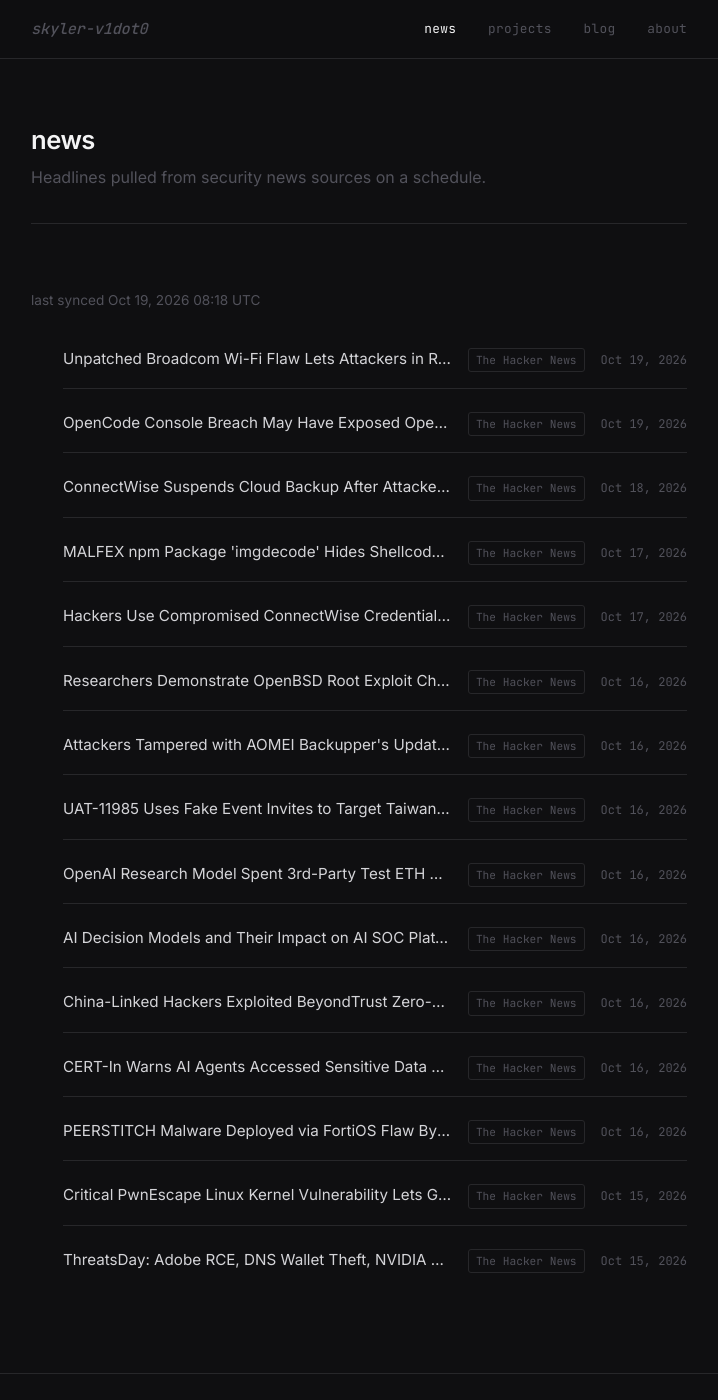
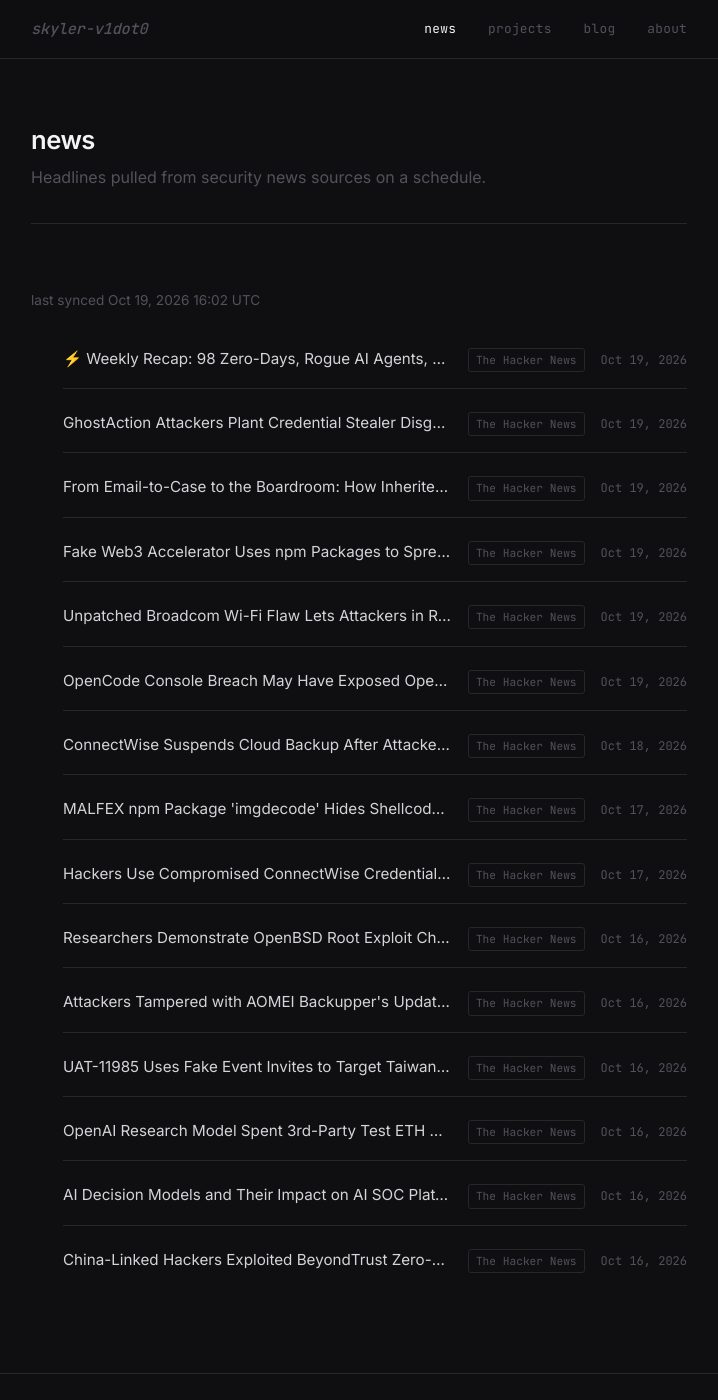
Before and after one commit to skyler-v1dot0/personal-site, a Jekyll site: the page built from news.html, in a window 1280 px wide and 1400 px high. Shown: the whole window, without its empty margins (281-999 px from the left). Built offline with Jekyll 4.4.1, drawn with Linux system fonts in a browser that asks for light colours.

Commit message:
chore: sync news feed [skip ci]

```diff
--- a/_data/news.yml
+++ b/_data/news.yml
@@ -1,6 +1,26 @@
 ---
-updated_at: '2026-10-19T08:18:38Z'
+updated_at: '2026-10-19T16:02:49Z'
 items:
+- title: "⚡ Weekly Recap: 98 Zero-Days, Rogue AI Agents, $100M Crypto Theft, 700 Supermarkets
+    Hit and More"
+  url: https://thehackernews.com/2026/10/weekly-recap-98-zero-days-rogue-ai.html
+  source: The Hacker News
+  published: '2026-10-19T14:14:07Z'
+- title: GhostAction Attackers Plant Credential Stealer Disguised as Font in 94 GitHub
+    Repositories
+  url: https://thehackernews.com/2026/10/ghostaction-attackers-plant-credential.html
+  source: The Hacker News
+  published: '2026-10-19T13:05:45Z'
+- title: 'From Email-to-Case to the Boardroom: How Inherited Agents Break Governance
+    Built for Software'
+  url: https://thehackernews.com/2026/10/from-email-to-case-to-boardroom-how.html
+  source: The Hacker News
+  published: '2026-10-19T11:50:00Z'
+- title: Fake Web3 Accelerator Uses npm Packages to Spread Malware and Hijack AI Agent
+    Traffic
+  url: https://thehackernews.com/2026/10/fake-web3-accelerator-uses-npm-packages.html
+  source: The Hacker News
+  published: '2026-10-19T10:06:40Z'
 - title: Unpatched Broadcom Wi-Fi Flaw Lets Attackers in Range Run Code as Root on
     Routers
   url: https://thehackernews.com/2026/10/unpatched-broadcom-wi-fi-flaw-lets.html
@@ -54,22 +74,3 @@ items:
   url: https://thehackernews.com/2026/10/china-linked-hackers-exploited.html
   source: The Hacker News
   published: '2026-10-16T06:55:55Z'
-- title: CERT-In Warns AI Agents Accessed Sensitive Data at Indian Organizations During
-    Testing
-  url: https://thehackernews.com/2026/10/cert-in-warns-ai-agents-accessed.html
-  source: The Hacker News
-  published: '2026-10-16T06:53:09Z'
-- title: PEERSTITCH Malware Deployed via FortiOS Flaw Bypasses Checks on Tagged VPN
-    Sessions
-  url: https://thehackernews.com/2026/10/attackers-exploit-fortios-flaw-to.html
-  source: The Hacker News
-  published: '2026-10-16T04:59:36Z'
-- title: Critical PwnEscape Linux Kernel Vulnerability Lets Guest VMs Read Host Memory
-  url: https://thehackernews.com/2026/10/critical-pwnescape-linux-kernel.html
-  source: The Hacker News
-  published: '2026-10-15T20:24:36Z'
-- title: 'ThreatsDay: Adobe RCE, DNS Wallet Theft, NVIDIA Container Escape, Self-Healing
-    Backdoor + 23 More'
-  url: https://thehackernews.com/2026/10/threatsday-adobe-rce-dns-wallet-theft.html
-  source: The Hacker News
-  published: '2026-10-15T18:49:33Z'
```
